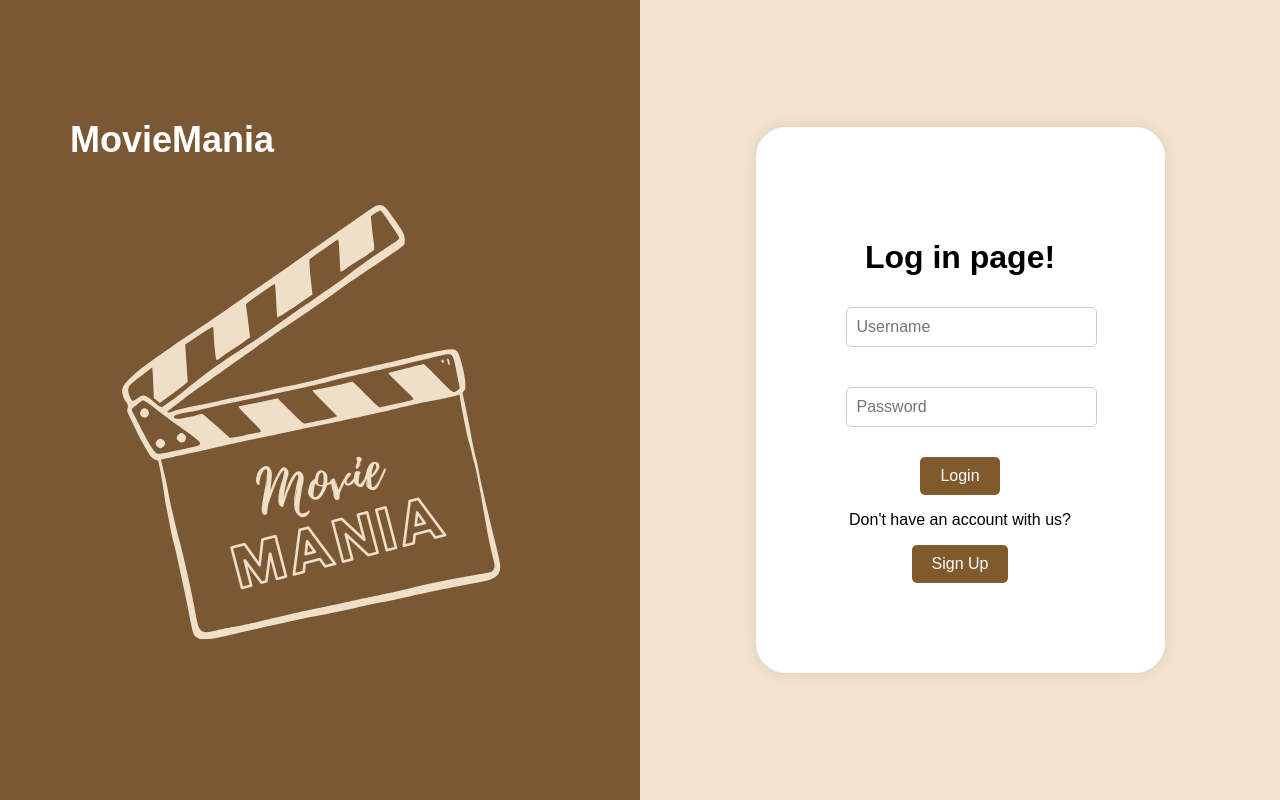
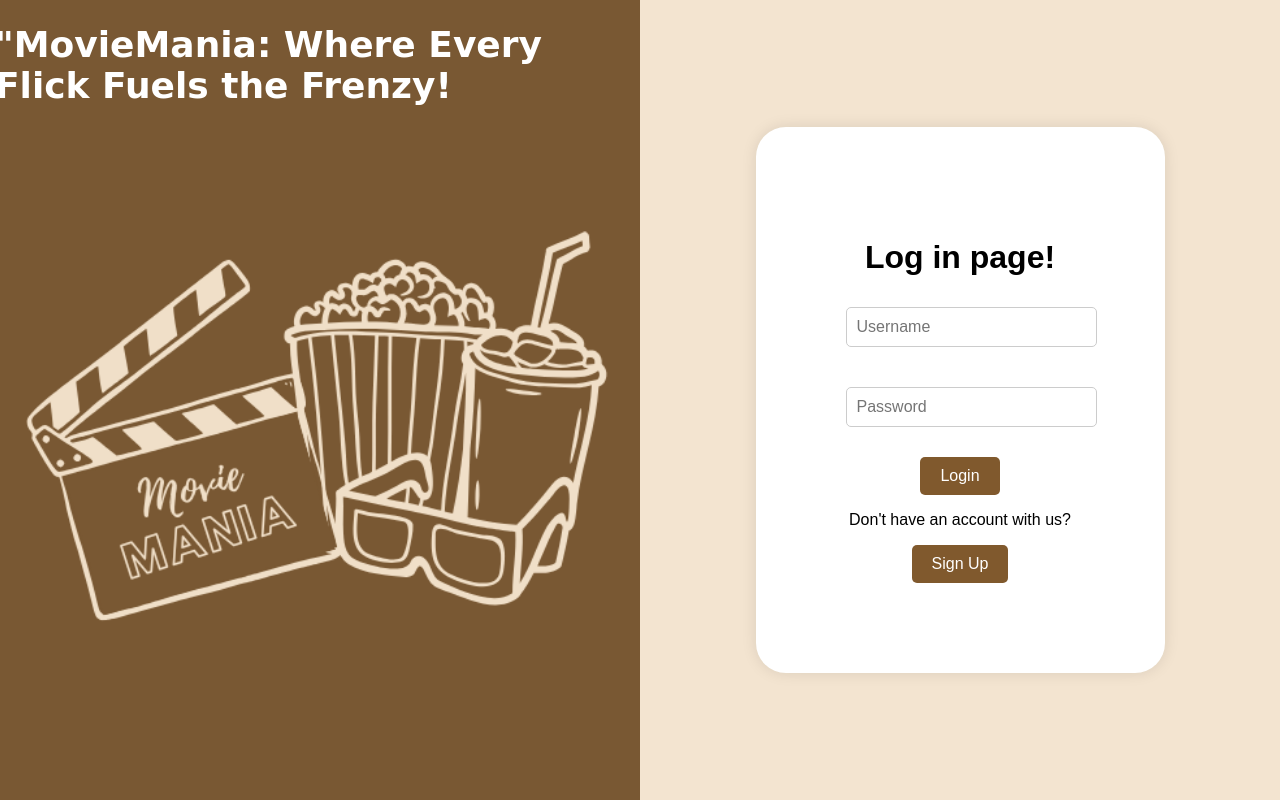
Before and after one commit to tkg1121/IT-490, a PHP site: page / in a window 1280 px wide. Run offline with PHP 8.4, Linux system fonts and the light colour scheme.

Commit message:
Updating log in page

```diff
--- a/frontend/index.php
+++ b/frontend/index.php
@@ -97,10 +97,11 @@ include 'header.php';
             font-size: 36px;
             color: white;
             margin-bottom: 20px;
+            font-family: 'Lobster', cursive;
         }
 
         .movie-mania img {
-            width: 500px;
+            width: 650px;
             height: auto;
             margin-bottom: 20px;
         }
@@ -113,8 +114,8 @@ include 'header.php';
         <!-- Left half for MovieMania -->
         <div class="left-half">
             <div class="movie-mania">
-                <h1>MovieMania</h1>
-                <img src="images/Logo (1).png" alt="MovieMania Logo">
+                <h1>"MovieMania: Where Every Flick Fuels the Frenzy!</h1>
+                <img src="images/LogIn.png" alt="MovieMania Logo">
             </div>
         </div>
 
```
